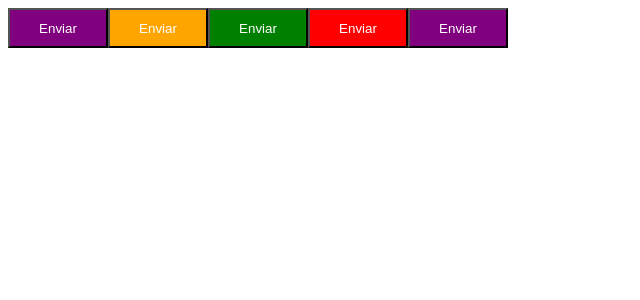
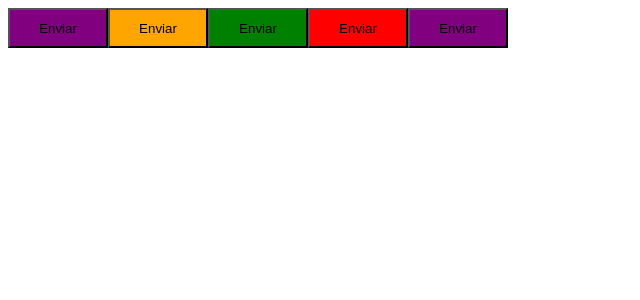
Before and after one commit to shadyueh/rs22-ignite-timer, a React (Vite) app: page / in a window 1280 px wide. Shown: the top 300 px of the page, without its empty margins (0-640 px from the left). Built offline with nearby package versions, Linux system fonts and the light colour scheme.

Commit message:
refactor: apply styled components

```diff
--- a/src/App.tsx
+++ b/src/App.tsx
@@ -1,14 +1,13 @@
 import { Button } from "./components/Button";
 
 export function App() {
-
   return (
     <>
-      <Button color="primary"/>
-      <Button color="secondary"/>
-      <Button color="success"/>
-      <Button color="danger"/>
+      <Button variant="primary" />
+      <Button variant="secondary" />
+      <Button variant="success" />
+      <Button variant="danger" />
       <Button />
     </>
-  )
+  );
 }
--- a/src/components/Button.module.css
+++ /dev/null
@@ -1,21 +0,0 @@
-.button {
-  width: 100px;
-  height: 40px;
-  color: white;
-}
-
-.primary {
-  background-color: purple;
-}
-
-.secondary {
-  background-color: orange;
-}
-
-.danger {
-  background-color: red;
-}
-
-.success {
-  background-color: green;
-}
--- /dev/null
+++ b/src/components/Button.styles.ts
@@ -0,0 +1,23 @@
+import styled from "styled-components";
+
+export type ButtonVariant = "primary" | "secondary" | "danger" | "success";
+
+interface ButtonContainerProps {
+  variant: ButtonVariant;
+}
+
+const buttonVariants = {
+  primary: "purple",
+  secondary: "orange",
+  danger: "red",
+  success: "green",
+};
+
+export const ButtonContainer = styled.button<ButtonContainerProps>`
+  width: 100px;
+  height: 40px;
+
+  ${(props) => {
+    return `background-color: ${buttonVariants[props.variant]}`;
+  }}
+`;
--- a/src/components/Button.tsx
+++ b/src/components/Button.tsx
@@ -1,9 +1,9 @@
-import styles from './Button.module.css';
+import { ButtonContainer, ButtonVariant } from "./Button.styles";
 
 interface ButtonProps {
-  color?: 'primary' | 'secondary' | 'danger' | 'success' | 'neutral';
+  variant?: ButtonVariant;
 }
 
-export function Button({color = 'primary'}: ButtonProps) {
-  return <button className={`${styles.button} ${styles[color]}`}>Enviar</button>
+export function Button({ variant = "primary" }: ButtonProps) {
+  return <ButtonContainer variant={variant}>Enviar</ButtonContainer>;
 }
```
